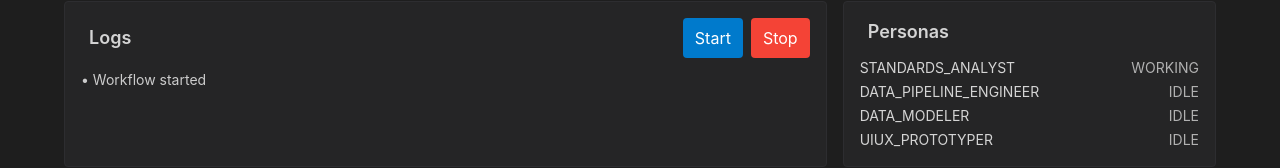
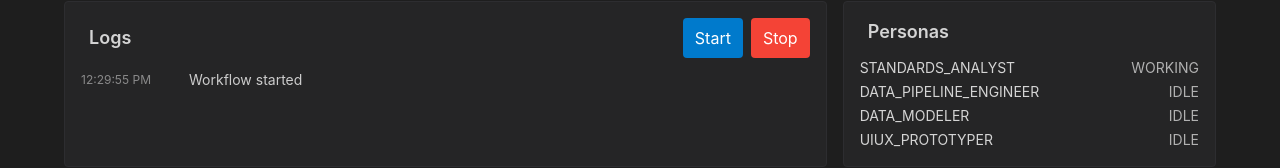
Before and after one commit to laserpointlabs/blueforce-cop-demo, a Next.js app: page /pm-dashboard in a window 1280 px wide. Both pictures are taken after a click on the button "Start". Shown: the part 217-385 px from the top of the page. Built offline with nearby package versions, Linux system fonts and the light colour scheme.

Commit message:
feat(pm-dashboard): timestamped logs with phase tags; typed LogEntry in manager

```diff
--- a/app/pm-dashboard/page.tsx
+++ b/app/pm-dashboard/page.tsx
@@ -110,7 +110,26 @@ export default function PMDashboard() {
               </div>
             </div>
             <ul className="text-sm space-y-1" style={{ color: 'var(--theme-text-secondary)' }}>
-              {(wf?.logs ?? []).length === 0 ? <li>No logs yet.</li> : (wf.logs.map((l: string, i: number) => <li key={i}>• {l}</li>))}
+              {(wf?.logs ?? []).length === 0 ? (
+                <li>No logs yet.</li>
+              ) : (
+                wf.logs
+                  .slice()
+                  .reverse()
+                  .map((entry: any, i: number) => (
+                    <li key={i} className="flex items-center gap-2">
+                      <span className="opacity-60 text-xs" style={{ minWidth: 100 }}>
+                        {new Date(entry.ts).toLocaleTimeString()}
+                      </span>
+                      <span>{entry.message}</span>
+                      {entry.phase && (
+                        <span className="text-xs px-2 py-0.5 rounded" style={{ backgroundColor: 'var(--theme-bg-tertiary)' }}>
+                          {entry.phase}
+                        </span>
+                      )}
+                    </li>
+                  ))
+              )}
             </ul>
           </div>
 
--- a/lib/workflows/manager.ts
+++ b/lib/workflows/manager.ts
@@ -9,6 +9,13 @@ export interface PersonaInstance {
   lastUpdate: number;
 }
 
+export interface LogEntry {
+  ts: number; // epoch ms
+  message: string;
+  personaId?: string;
+  phase?: string;
+}
+
 export interface Workflow {
   id: string;
   name: string;
@@ -17,7 +24,7 @@ export interface Workflow {
   createdAt: number;
   step: number; // simple linear step for demo
   personas: PersonaInstance[];
-  logs: string[];
+  logs: LogEntry[];
 }
 
 const workflows = new Map<string, Workflow>();
@@ -42,7 +49,7 @@ export function createCopDemoWorkflow(): Workflow {
       { id: generateId(), type: 'DATA_MODELER', status: 'IDLE', lastUpdate: now },
       { id: generateId(), type: 'UIUX_PROTOTYPER', status: 'IDLE', lastUpdate: now }
     ],
-    logs: ['Workflow started']
+    logs: [{ ts: now, message: 'Workflow started' }]
   };
   workflows.set(id, wf);
   return wf;
@@ -58,28 +65,29 @@ export function getWorkflow(id: string): Workflow | undefined {
   const newStep = Math.min(5, Math.floor(millisSince / 2000)); // step every 2s up to 5
   if (newStep !== wf.step) {
     wf.step = newStep;
+    const push = (message: string, opts?: Partial<LogEntry>) => wf.logs.push({ ts: Date.now(), message, ...opts });
     switch (wf.step) {
       case 1:
-        wf.logs.push('Standards Analyst parsed Link-16/VMF docs');
+        push('Standards Analyst parsed Link-16/VMF docs', { personaId: wf.personas[0].id, phase: 'INGEST' });
         wf.personas[0].status = 'COMPLETED';
         wf.personas[1].status = 'WORKING';
         break;
       case 2:
-        wf.logs.push('Pipeline Engineer generated parsing/validation code');
+        push('Pipeline Engineer generated parsing/validation code', { personaId: wf.personas[1].id, phase: 'CODEGEN' });
         wf.personas[1].status = 'COMPLETED';
         wf.personas[2].status = 'WORKING';
         break;
       case 3:
-        wf.logs.push('Data Modeler aligned schemas and validated interoperability');
+        push('Data Modeler aligned schemas and validated interoperability', { personaId: wf.personas[2].id, phase: 'MAPPING' });
         wf.personas[2].status = 'COMPLETED';
         wf.personas[3].status = 'WORKING';
         break;
       case 4:
-        wf.logs.push('UI/UX Prototyper created COP visualization');
+        push('UI/UX Prototyper created COP visualization', { personaId: wf.personas[3].id, phase: 'VIZ' });
         wf.personas[3].status = 'COMPLETED';
         break;
       case 5:
-        wf.logs.push('Workflow completed successfully');
+        push('Workflow completed successfully', { phase: 'DONE' });
         wf.status = 'COMPLETED';
         break;
     }
@@ -92,6 +100,6 @@ export function stopWorkflow(id: string): Workflow | undefined {
   if (!wf) return undefined;
   if (wf.status === 'COMPLETED' || wf.status === 'FAILED') return wf;
   wf.status = 'FAILED';
-  wf.logs.push('Workflow stopped by user');
+  wf.logs.push({ ts: Date.now(), message: 'Workflow stopped by user' });
   return wf;
 }
```
